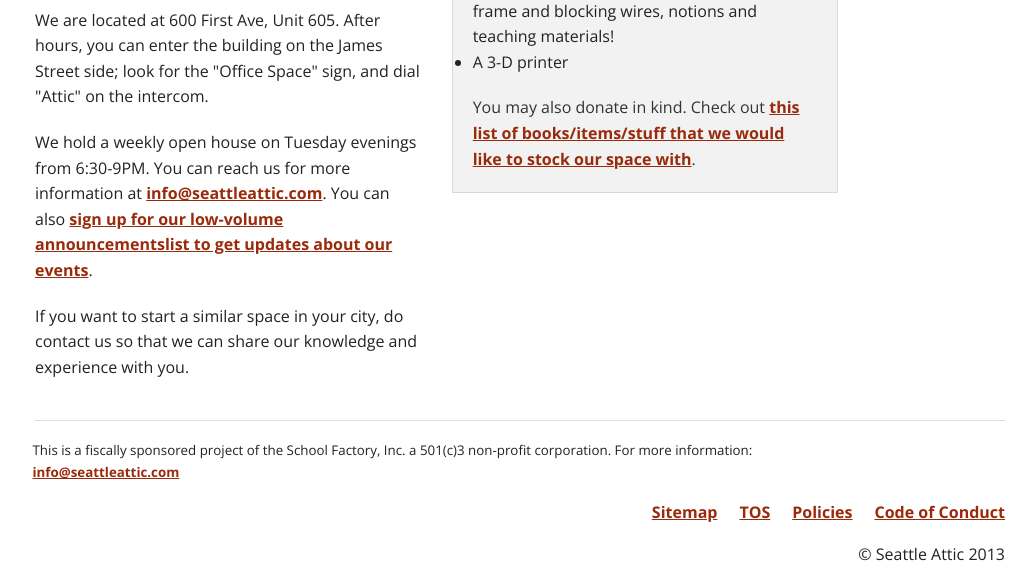
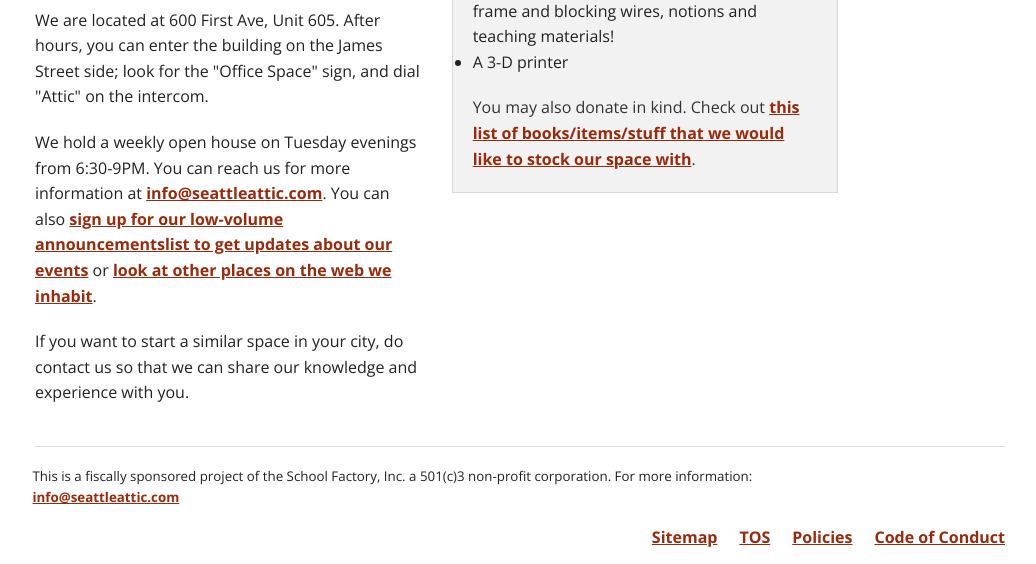
Before and after one commit to SeattleAttic/HedyNet, a Django app: page / in a window 1280 px wide. Shown: the part 589-1153 px from the top of the page, without its empty margins (120-1156 px from the left). Run offline with Django 3.2, Linux system fonts and the light colour scheme; data comes from the database, SQL or seed files in the repository; style sheets or scripts are compiled from the project's sources; parts of the project's set-up code (start-up, migrations or seed data) failed here and were passed over; some libraries are stand-ins or nearby versions; some web fonts are replaced.

Commit message:
Add link to other sites

```diff
--- a/HedyNet/templates/home.html
+++ b/HedyNet/templates/home.html
@@ -34,7 +34,7 @@ James Street side; look for the "Office Space" sign, and dial "Attic" on the int
 <p>We hold a weekly open house on Tuesday evenings from 6:30-9PM. You can reach us for more
 information at <a href="mailto:info@seattleattic.com">info@seattleattic.com</a>. You can also
 <a href="{% url "maillist_subscribe" list_id="9d8da4359d" %}">sign
-up for our low-volume announcementslist to get updates about our events</a>.</p>
+up for our low-volume announcementslist to get updates about our events</a> or <a href="{% url "othersite_list" %}">look at other places on the web we inhabit</a>.</p>
 
 <p>If you want to start a similar space in your city, do contact us so that we can share our
 knowledge and experience with you.</p>
```
